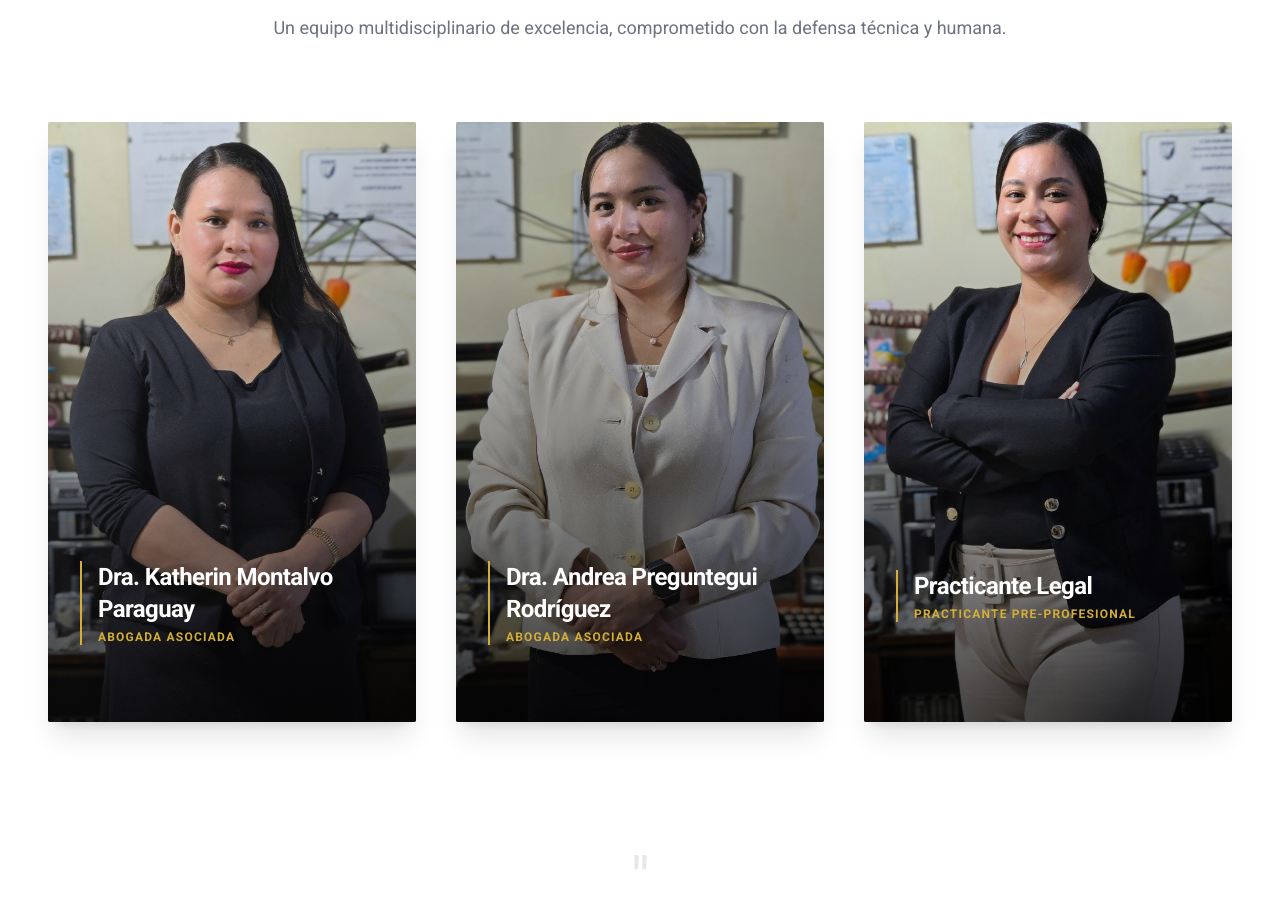
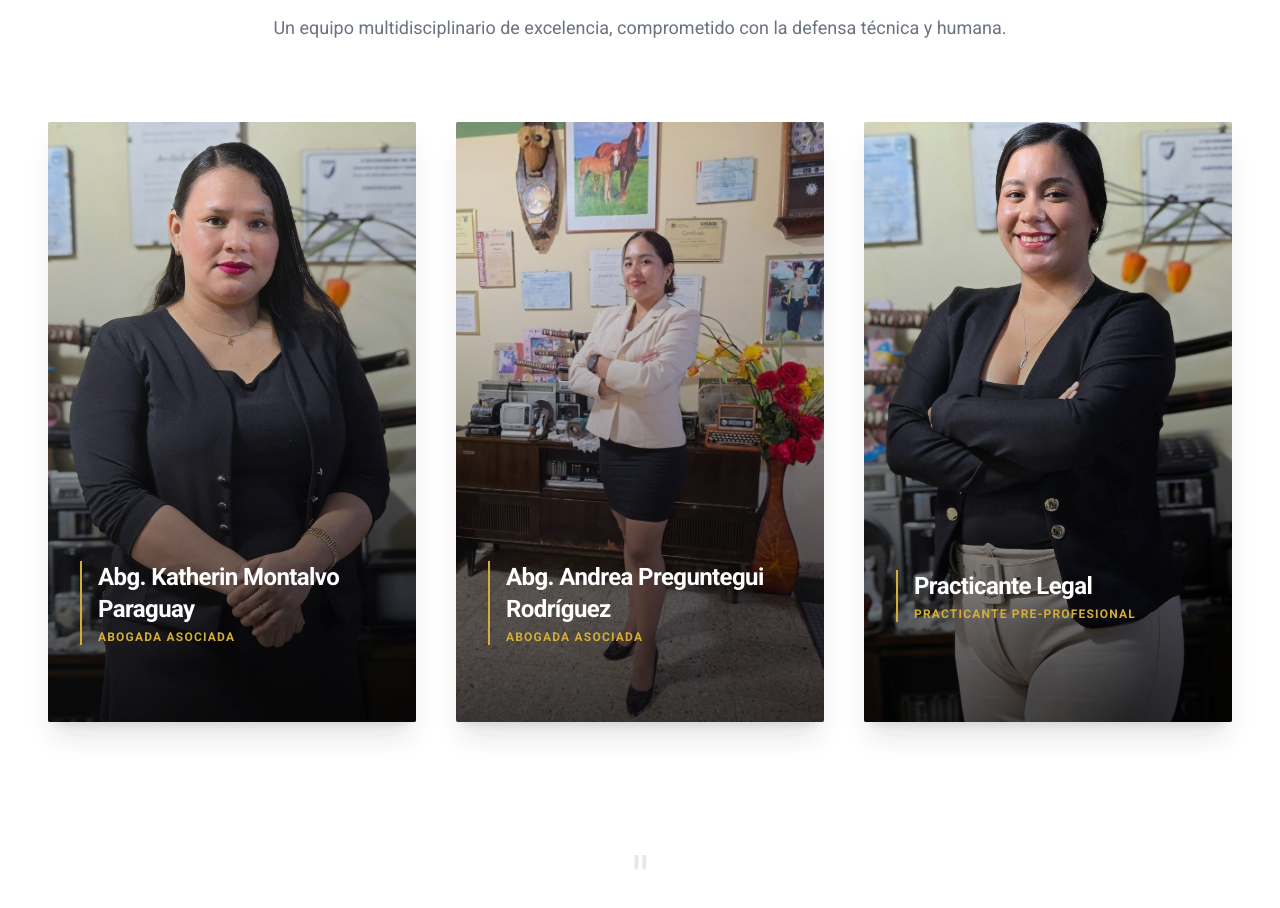
Before and after one commit to RengiCodeMaster/Gonzales-Chumbe, a React (Vite) app: page / in a window 1280 px wide. Shown: the part 9283-10191 px from the top of the page. Built offline with nearby package versions, Linux system fonts and the light colour scheme.

Commit message:
Update team member images and titles

```diff
--- a/src/components/sections/Team.tsx
+++ b/src/components/sections/Team.tsx
@@ -4,16 +4,16 @@ import { Reveal } from '../ui/Reveal';
 
 const associates = [
     {
-        name: "Dra. Katherin Montalvo Paraguay",
+        name: "Abg. Katherin Montalvo Paraguay",
         role: "Abogada Asociada",
         desc: "C.A.H. 4297. Especialista en litigación estratégica y defensa legal.",
         image: "/images/team-katherin.jpg"
     },
     {
-        name: "Dra. Andrea Preguntegui Rodríguez",
+        name: "Abg. Andrea Preguntegui Rodríguez",
         role: "Abogada Asociada",
         desc: "C.A.H. 4728. Especialista en Derecho Procesal y gestión de conflictos.",
-        image: "/images/team-andrea.jpg"
+        image: "/images/team-andrea-updated.jpg"
     },
     {
         name: "Practicante Legal",
```
Also changed, not shown: public/images/team-andrea-new.jpg (added), public/images/team-andrea-updated.jpg (added).
